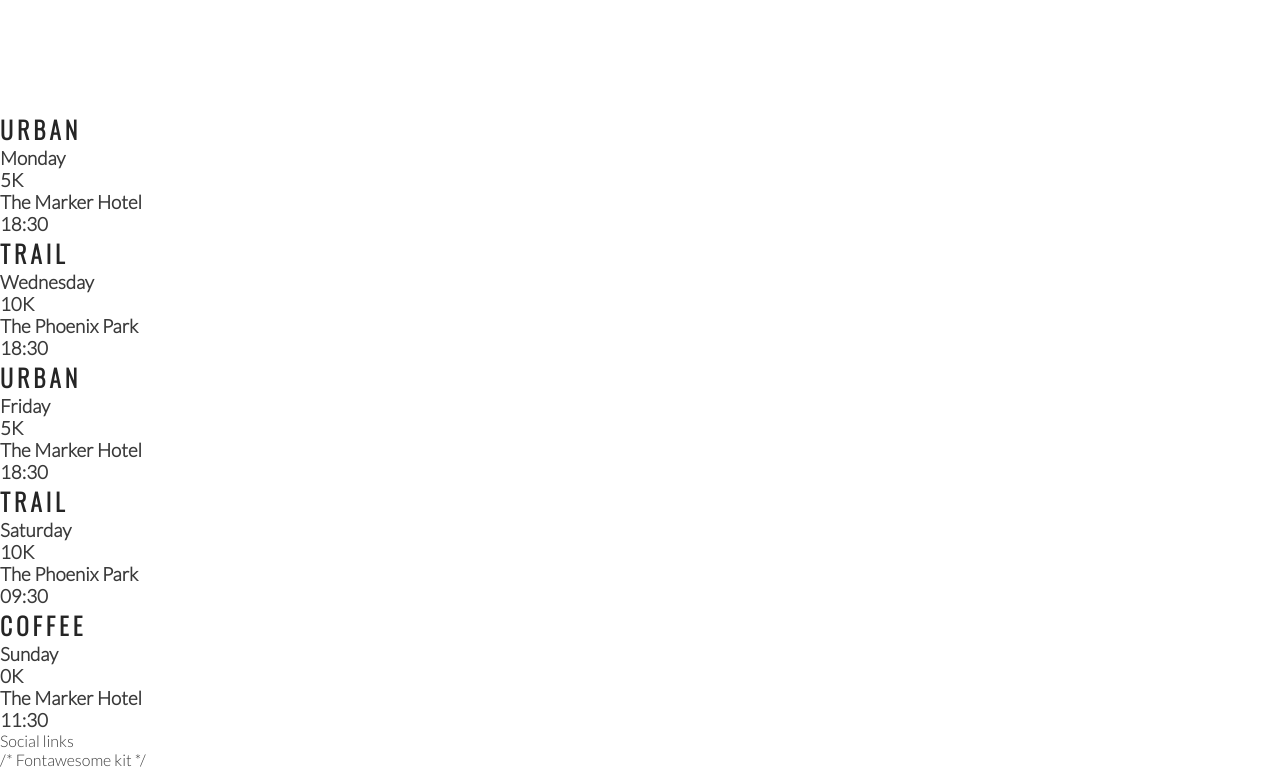
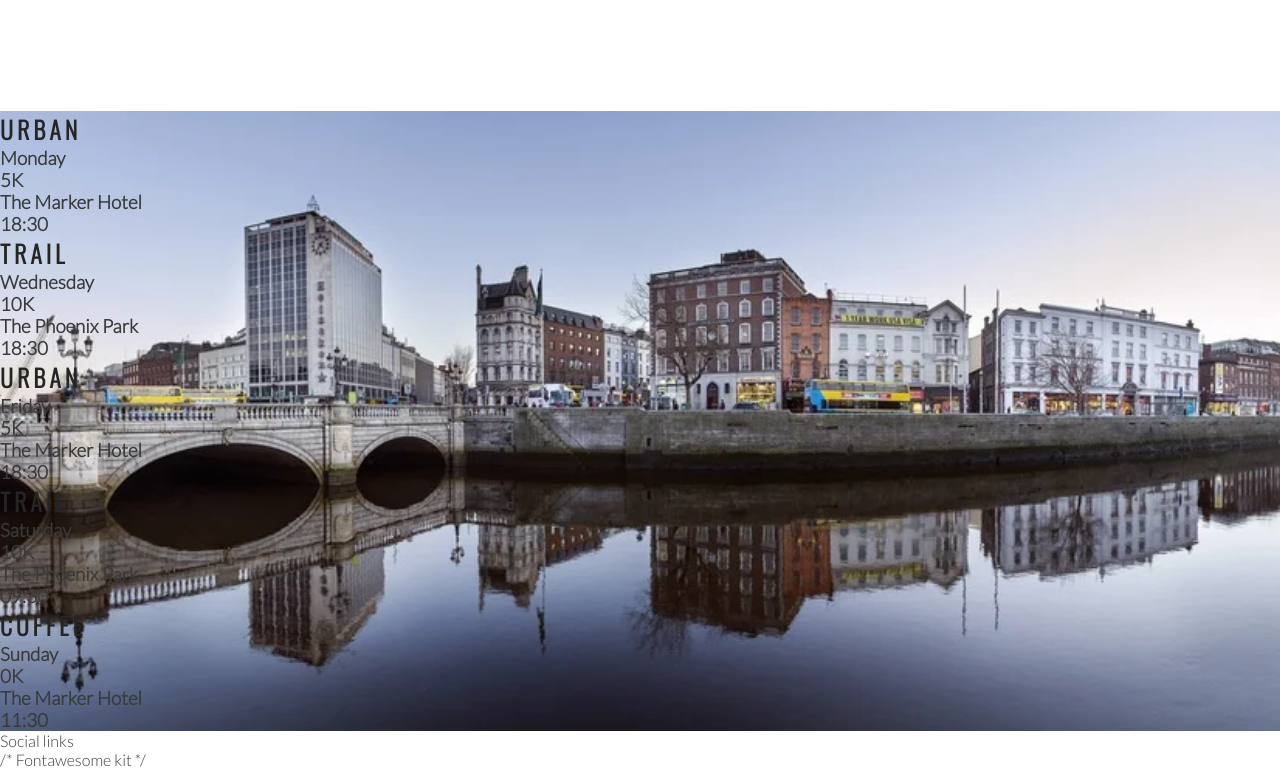
Before and after one commit to SJECollins/ci-love-running, a plain HTML site: page index.html in a window 1280 px wide. Shown: the part 1184-1953 px from the top of the page. Drawn offline with nearby package versions, Linux system fonts and the light colour scheme.

Commit message:
Add times background image

```diff
--- a/assets/css/style.css
+++ b/assets/css/style.css
@@ -200,3 +200,11 @@
     height: 100%;
     border-radius: 50%;
 }
+
+#times {
+    background: url("../images/dublin-city-lr.webp");
+    background-repeat: no-repeat;
+    background-size: cover;
+    background-position: center;
+    width: 100%;
+}
--- a/index.html
+++ b/index.html
@@ -78,7 +78,7 @@
             </div>
         </div>
     </section>
-    <section>
+    <section id="times">
         <div>
             <h2>Urban</h2>
             <h3>Monday</h3>
```
Also changed, not shown: assets/images/dublin-city-lr.webp (added).
